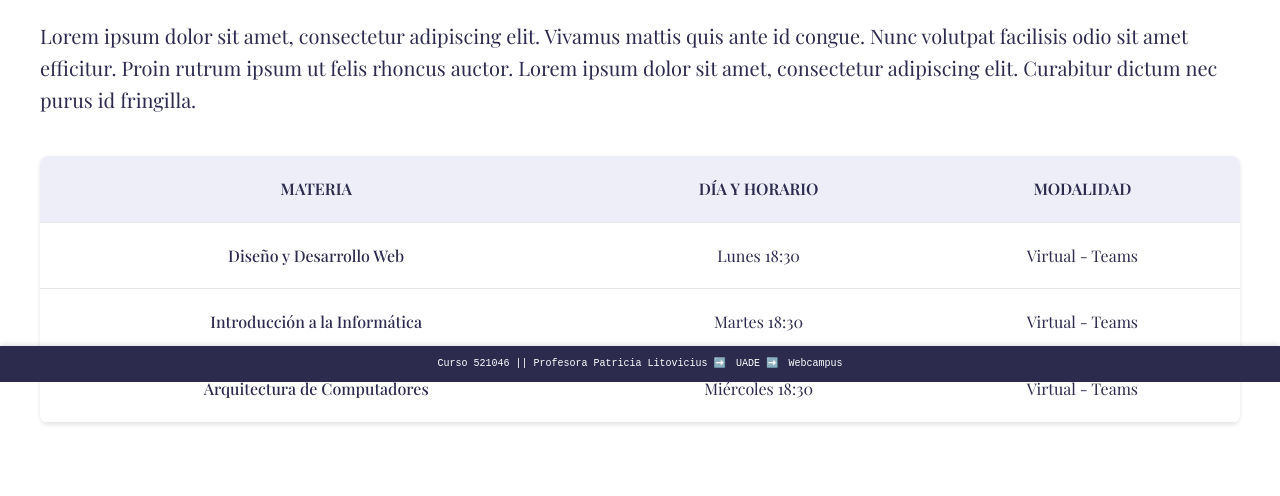
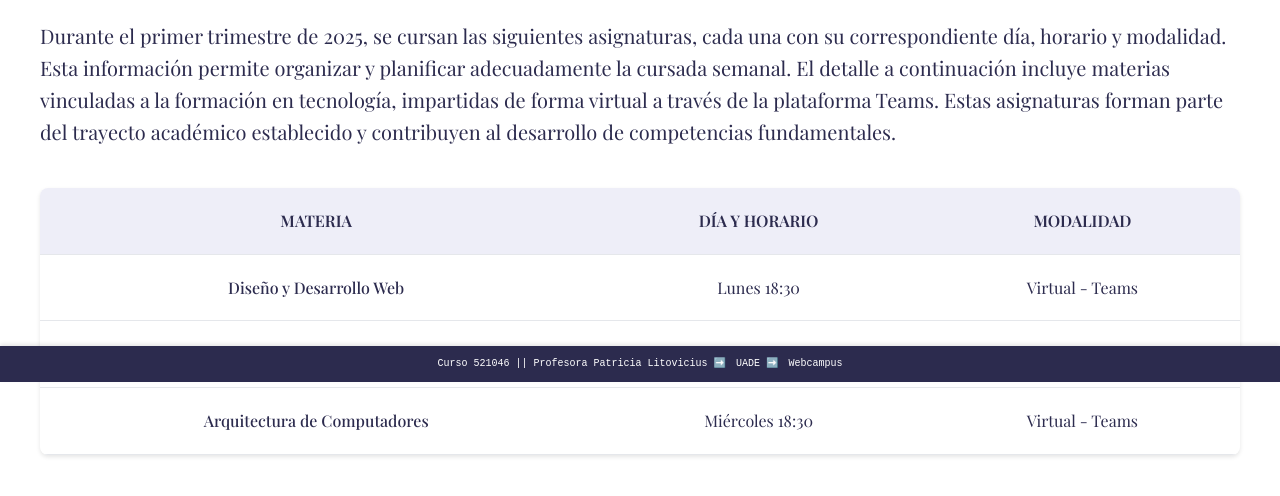
Before and after one commit to analiafascie/Primer_parcial, a plain HTML site: page index.html in a window 1280 px wide. Shown: the part 418-914 px from the top of the page. Drawn offline with nearby package versions, Linux system fonts and the light colour scheme; a web font is replaced by a local one.

Commit message:
Update index.html

```diff
--- a/index.html
+++ b/index.html
@@ -18,13 +18,13 @@
 <body>
 
   <!-- Navegación -->
-  <div class="botonera">
+  <nav class="botonera">
     <a href="index.html" class="boton">home</a>
     <a href="avisos.html" class="boton">avisos</a>
     <a href="sobremi.html" class="boton">sobre mí</a>
     <a href="materias2025.html" class="boton">materias 2025</a>
     <a href="contacto.html" class="boton">contacto</a>
-  </div>
+  </nav>
 
   <!-- Encabezado principal -->
   <header>
@@ -38,9 +38,9 @@
       <!-- Caja única centrada -->
       <div class="cubo grande">
         <h2>Materias en curso</h2>
-        <h4>Lorem ipsum dolor sit amet, consectetur adipiscing elit. Vivamus mattis quis ante id congue.
-          Nunc volutpat facilisis odio sit amet efficitur. Proin rutrum ipsum ut felis rhoncus auctor.
-          Lorem ipsum dolor sit amet, consectetur adipiscing elit. Curabitur dictum nec purus id fringilla.</h4>
+        <h4>Durante el primer trimestre de 2025, se cursan las siguientes asignaturas, cada una con su correspondiente día, horario y modalidad.
+          Esta información permite organizar y planificar adecuadamente la cursada semanal. El detalle a continuación incluye materias vinculadas a la formación en tecnología, impartidas de forma virtual a través de la plataforma Teams.
+          Estas asignaturas forman parte del trayecto académico establecido y contribuyen al desarrollo de competencias fundamentales.</h4>
         <table class="tabla-cuadricula">
           <thead>
             <tr>
```
